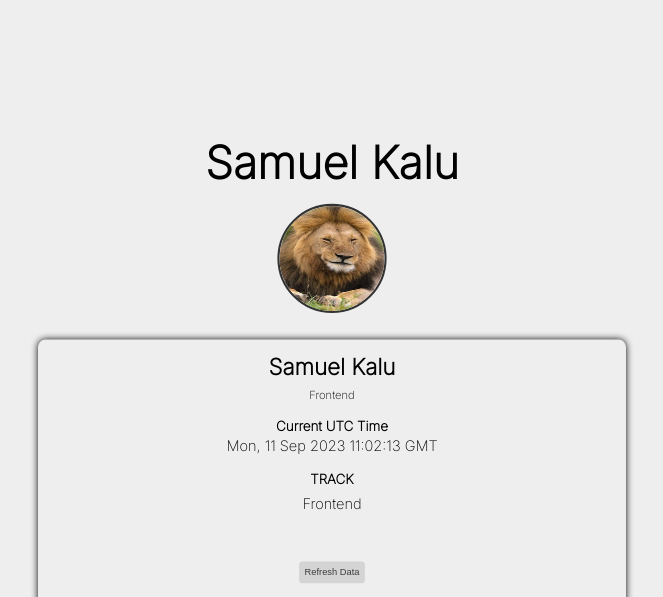
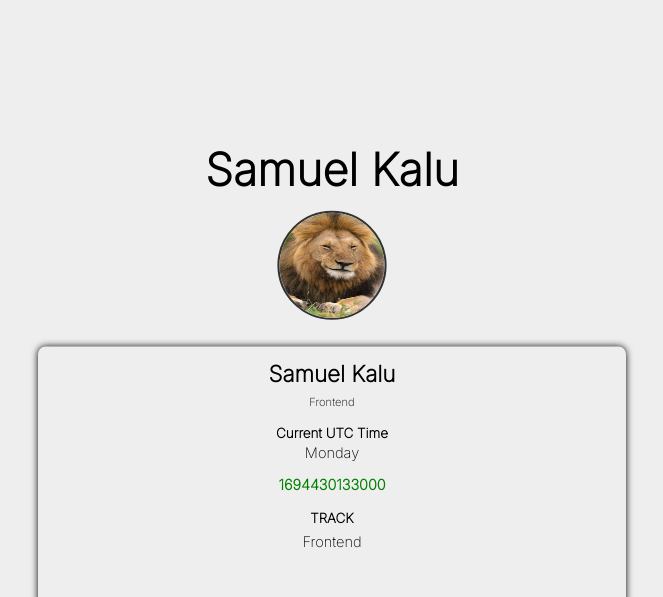
Before and after one commit to eskayML/hng-stage-one, a plain HTML site: page index.html in a window 1280 px wide. Shown: the top 597 px of the page, without its empty margins (308-971 px from the left). Drawn offline with Linux system fonts and the light colour scheme.

Commit message:
fix: timestamp

```diff
--- a/index.html
+++ b/index.html
@@ -22,7 +22,6 @@
       />
     </header>
     <main>
-
       <section class="info">
         <h1 data-testid="slackUserName" class="user-name">Samuel Kalu</h1>
         <div class="track" data-testid="myTrack">Frontend</div>
@@ -36,7 +35,11 @@
         <h2>Current UTC Time</h2>
         <p class="elements">
           <span id="utc-time" data-testid="currentUTCTime">Loading...</span>
+          <span id="timestamp" style="display: block;margin-top: 1em;color: green;font-weight: bolder;">
+
+          </span>
         </p>
+
       </section>
       <div>
         <h2 class="move-right">TRACK</h2>
@@ -67,9 +70,6 @@
       </a>
 
     </main>
-
-
-
     <script src="script.js"></script>
   </body>
 </html>
--- a/script.js
+++ b/script.js
@@ -1,10 +1,15 @@
 function updateUTCTime() {
   const utcTimeElement = document.getElementById('utc-time');
+  const timstamp = document.getElementById('timestamp')
 
   function updateTime() {
-    const currentTimeMillis = new Date().getTime();
-    const currentTimeUTC = new Date(currentTimeMillis).toUTCString();
-    utcTimeElement.innerHTML = currentTimeUTC;
+    const currentTimeMillis = new Date().getTime() / 1000; // Convert to seconds
+    const currentDateTime = new Date(currentTimeMillis * 1000); // Convert back to milliseconds
+    const daysOfWeek = ['Sunday', 'Monday', 'Tuesday', 'Wednesday', 'Thursday', 'Friday', 'Saturday'];
+    const dayOfWeek = daysOfWeek[currentDateTime.getUTCDay()];
+
+    utcTimeElement.innerHTML = dayOfWeek;
+    timestamp.innerHTML= new Date().getTime()
   }
 
   updateTime();
```
